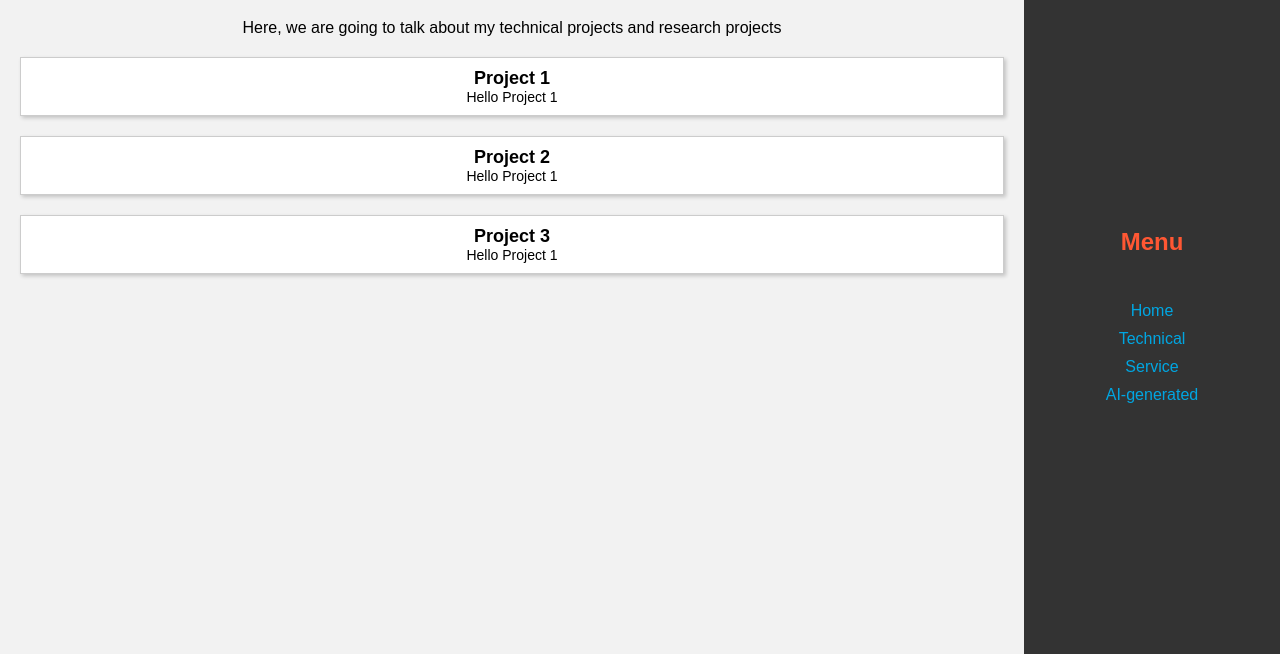
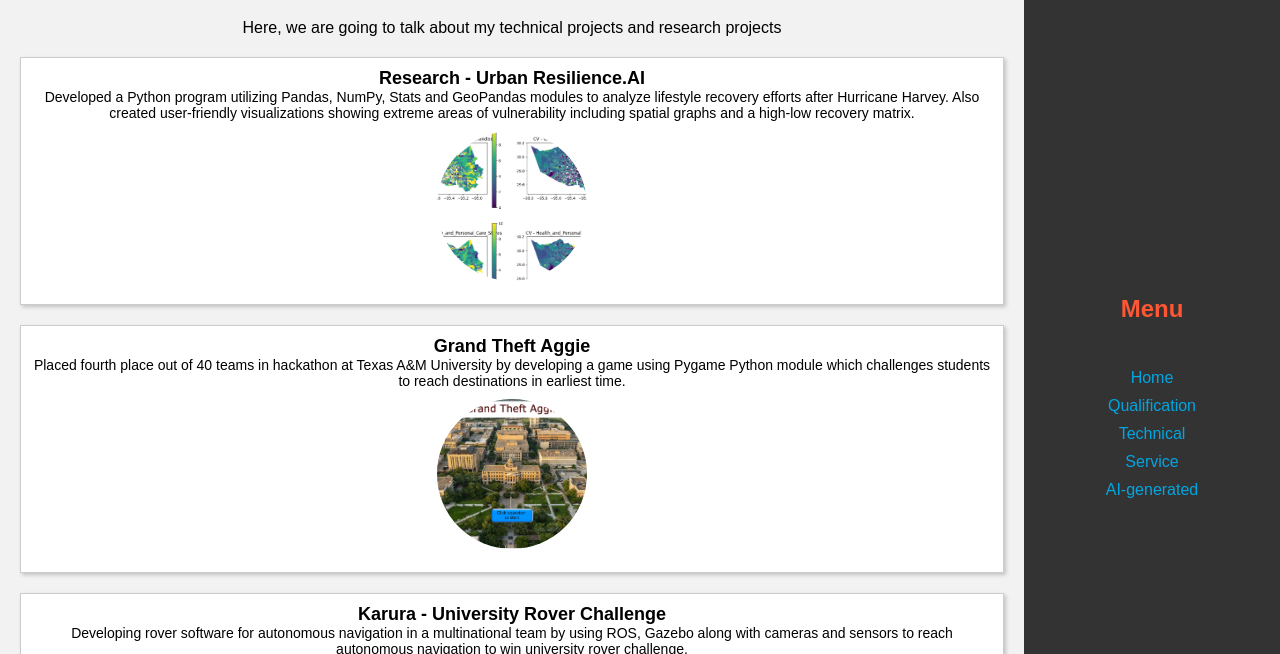
Before and after one commit to Vasudev08/person_website_csce331, a plain HTML site: page tech.html in a window 1280 px wide. Shown: the part 81-735 px from the top of the page. Drawn offline with Linux system fonts and the light colour scheme.

Commit message:
updating all other pages

```diff
--- a/tech.html
+++ b/tech.html
@@ -86,6 +86,18 @@
       .project-description {
         font-size: 14px;
       }
+
+      .project-photos img:not(:hover) {
+        transform: scale(1);
+      }
+
+      .project-photos img {
+        width: 150px;
+        height: 150px;
+        margin: 10px;
+        object-fit: cover;
+        border-radius: 50%;
+      }
     </style>
   </head>
   <body>
@@ -98,18 +110,49 @@
         </p>
 
         <div class="project">
-          <div class="project-title">Project 1</div>
-          <div class="project-description">Hello Project 1</div>
+          <div class="project-title">Research - Urban Resilience.AI</div>
+          <div class="project-description">
+            Developed a Python program utilizing Pandas, NumPy, Stats and
+            GeoPandas modules to analyze lifestyle recovery efforts after
+            Hurricane Harvey. Also created user-friendly visualizations showing
+            extreme areas of vulnerability including spatial graphs and a
+            high-low recovery matrix.
+
+            <div class="project-photos">
+              <a href="https://www.urbanresilience.ai/" target="_blank"></a>
+              <img src="research_photo.png" alt="Research Project" />
+            </div>
+          </div>
         </div>
 
         <div class="project">
-          <div class="project-title">Project 2</div>
-          <div class="project-description">Hello Project 1</div>
+          <div class="project-title">Grand Theft Aggie</div>
+          <div class="project-description">
+            Placed fourth place out of 40 teams in hackathon at Texas A&M
+            University by developing a game using Pygame Python module which
+            challenges students to reach destinations in earliest time.
+            <div class="project-photos">
+              <a
+                href="https://github.com/Vasudev08/Howdy_Hack"
+                target="_blank"
+              ></a>
+              <img src="grand_theft_aggie_photo.png" alt="GTA" />
+            </div>
+          </div>
         </div>
 
         <div class="project">
-          <div class="project-title">Project 3</div>
-          <div class="project-description">Hello Project 1</div>
+          <div class="project-title">Karura - University Rover Challenge</div>
+          <div class="project-description">
+            Developing rover software for autonomous navigation in a
+            multinational team by using ROS, Gazebo along with cameras and
+            sensors to reach autonomous navigation to win university rover
+            challenge.
+            <div class="project-photos">
+              <a href="https://www.karura.space/message" target="_blank"></a>
+              <img src="karura_rover.jpg" alt="GTA" />
+            </div>
+          </div>
         </div>
       </div>
       <div class="menu" text-align: center;>
@@ -117,6 +160,7 @@
         <h2>Menu</h2>
         <ul style="list-style: none">
           <li><a href="index.html">Home</a></li>
+          <li><a href="quali.html">Qualification</a></li>
           <li><a href="tech.html">Technical</a></li>
           <li><a href="service.html">Service</a></li>
           <li><a href="ai.html">AI-generated</a></li>
```
Also changed, not shown: ai.html (+1 -0 lines), index.html (+1 -0 lines), quali.html (+1 -0 lines), service.html (+1 -0 lines).
